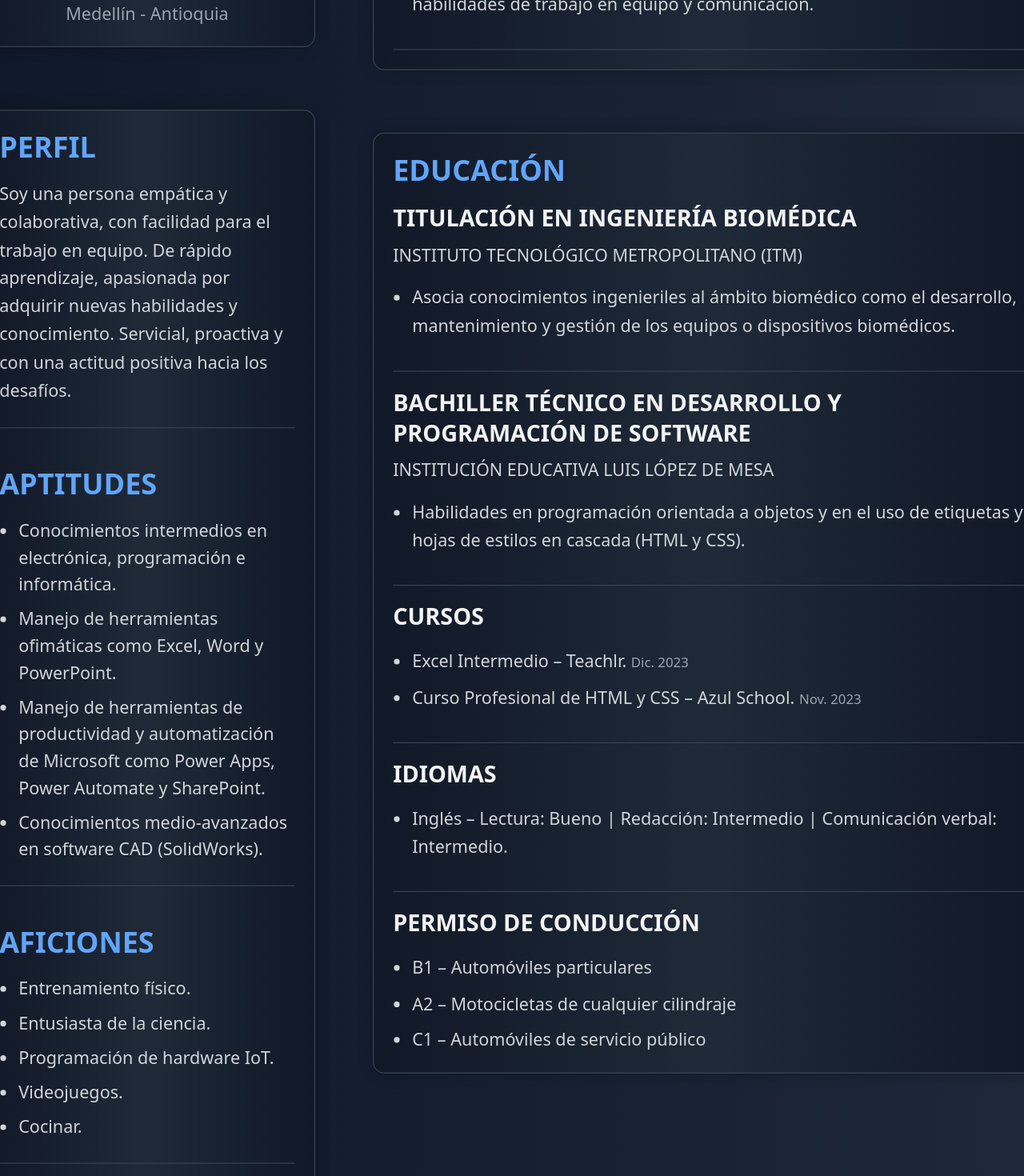
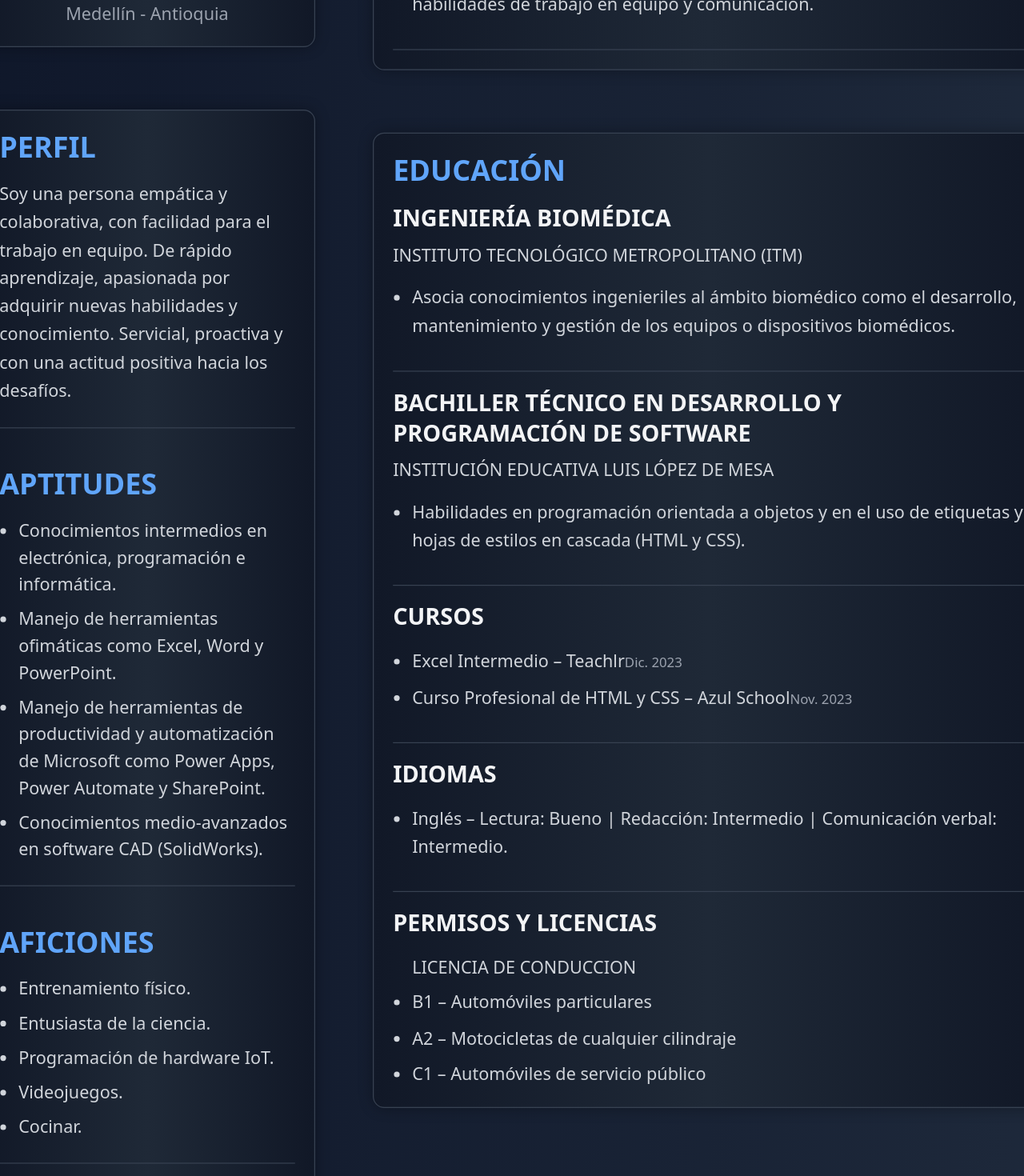
Before and after one commit to miguelangelOcampo/cv-react-Miguel-Angel-Ocampo, a React (Vite) app: page / in a window 1280 px wide. Shown: the part 823-2293 px from the top of the page at 80% size. Built offline with nearby package versions, Linux system fonts and the light colour scheme; a web font is replaced by a local one.

Commit message:
Creacion de prop de componente Estudios y modificacion pequeña a App

```diff
--- a/src/Estudios.tsx
+++ b/src/Estudios.tsx
@@ -1,4 +1,6 @@
+import{ EstudiosData } from "./data";
 export default function Estudios() {
+  const {Titulos, Cursos, Idiomas, Permisos} = EstudiosData;
     return (
         <div className="mt-10 flex flex-col items-center gap-10 bg-gradient-to-r from-gray-900 via-gray-800 to-gray-900 rounded-2xl p-8 shadow-lg shadow-black/40 max-w-3xl mx-auto border border-gray-700">
 
@@ -11,15 +13,14 @@ export default function Estudios() {
     {/* Ingeniería Biomédica */}
     <div className="flex flex-col gap-2">
       <h2 className="text-xl md:text-2xl font-semibold text-gray-100">
-        TITULACIÓN EN INGENIERÍA BIOMÉDICA
+        {Titulos.Carrera[0]}
       </h2>
       <p className="text-gray-300 text-lg">
-        INSTITUTO TECNOLÓGICO METROPOLITANO (ITM)
+        {Titulos.Institucion[0]}
       </p>
       <ul className="list-disc ml-5 space-y-2 text-gray-300 text-lg leading-relaxed mt-2">
         <li>
-          Asocia conocimientos ingenieriles al ámbito biomédico como el desarrollo,
-          mantenimiento y gestión de los equipos o dispositivos biomédicos.
+          {Titulos.Descripcion[0]}
         </li>
       </ul>
     </div>
@@ -29,15 +30,14 @@ export default function Estudios() {
     {/* Bachiller Técnico */}
     <div className="flex flex-col gap-2">
       <h2 className="text-xl md:text-2xl font-semibold text-gray-100">
-        BACHILLER TÉCNICO EN DESARROLLO Y PROGRAMACIÓN DE SOFTWARE
+        {Titulos.Carrera[1]}
       </h2>
       <p className="text-gray-300 text-lg">
-        INSTITUCIÓN EDUCATIVA LUIS LÓPEZ DE MESA
+        {Titulos.Institucion[1]}
       </p>
       <ul className="list-disc ml-5 space-y-2 text-gray-300 text-lg leading-relaxed mt-2">
         <li>
-          Habilidades en programación orientada a objetos y en el uso de etiquetas y
-          hojas de estilos en cascada (HTML y CSS).
+          {Titulos.Descripcion[1]}
         </li>
       </ul>
     </div>
@@ -50,8 +50,8 @@ export default function Estudios() {
         CURSOS
       </h2>
       <ul className="list-disc ml-5 space-y-2 text-gray-300 text-lg leading-relaxed mt-2">
-        <li>Excel Intermedio – Teachlr. <span className="text-gray-400 text-sm">Dic. 2023</span></li>
-        <li>Curso Profesional de HTML y CSS – Azul School. <span className="text-gray-400 text-sm">Nov. 2023</span></li>
+        <li>{Cursos.Titulo[0]}<span className="text-gray-400 text-sm">{Cursos.Fecha[0]}</span></li>
+        <li>{Cursos.Titulo[1]}<span className="text-gray-400 text-sm">{Cursos.Fecha[1]}</span></li>
       </ul>
     </div>
 
@@ -63,7 +63,7 @@ export default function Estudios() {
         IDIOMAS
       </h2>
       <ul className="list-disc ml-5 space-y-2 text-gray-300 text-lg leading-relaxed mt-2">
-        <li>Inglés – Lectura: Bueno | Redacción: Intermedio | Comunicación verbal: Intermedio.</li>
+        <li>{Idiomas.ingles[0]}</li>
       </ul>
     </div>
 
@@ -72,12 +72,13 @@ export default function Estudios() {
     {/* Permiso de conducción */}
     <div className="flex flex-col gap-2">
       <h2 className="text-xl md:text-2xl font-semibold text-gray-100">
-        PERMISO DE CONDUCCIÓN
+        PERMISOS Y LICENCIAS
       </h2>
       <ul className="list-disc ml-5 space-y-2 text-gray-300 text-lg leading-relaxed mt-2">
-        <li>B1 – Automóviles particulares</li>
-        <li>A2 – Motocicletas de cualquier cilindraje</li>
-        <li>C1 – Automóviles de servicio público</li>
+        <li className="text-gray-300 text-lg list-none">{Permisos.Licencia[0]}</li>
+        <li>{Permisos.Tipo[0]}</li>
+        <li>{Permisos.Tipo[1]}</li>
+        <li>{Permisos.Tipo[2]}</li>
       </ul>
     </div>
   </section>
--- a/src/data.tsx
+++ b/src/data.tsx
@@ -1,8 +1,10 @@
+import Estudios from "./Estudios"
+
 export const CabeceraData = {
     Nombre: "MIGUEL ANGEL OCAMPO MUÑOZ",
-    Celular :"+57 322 506 6946",
+    Celular: "+57 322 506 6946",
     Email: "miguelangelocampo713@gmail.com",
-    Ubicacion : "Medellín - Antioquia"
+    Ubicacion: "Medellín - Antioquia"
 }
 
 export const PerfilData = {
@@ -45,3 +47,37 @@ export const ExperienciaData = {
         ]
     }
 }
+export const EstudiosData = {
+    Titulos: {
+        Carrera: ["INGENIERÍA BIOMÉDICA",
+            "BACHILLER TÉCNICO EN DESARROLLO Y PROGRAMACIÓN DE SOFTWARE"
+        ],
+        Institucion: ["INSTITUTO TECNOLÓGICO METROPOLITANO (ITM)",
+            "INSTITUCIÓN EDUCATIVA LUIS LÓPEZ DE MESA"
+        ],
+        Descripcion: [
+            "Asocia conocimientos ingenieriles al ámbito biomédico como el desarrollo, mantenimiento y gestión de los equipos o dispositivos biomédicos.",
+            "Habilidades en programación orientada a objetos y en el uso de etiquetas y hojas de estilos en cascada (HTML y CSS)."
+        ]
+    },
+    Cursos:{
+        Titulo:["Excel Intermedio – Teachlr",
+        "Curso Profesional de HTML y CSS – Azul School"
+    ],
+        Fecha:["Dic. 2023",
+        "Nov. 2023"
+    ]
+    } ,
+    Idiomas: {
+        ingles: ["Inglés – Lectura: Bueno | Redacción: Intermedio | Comunicación verbal: Intermedio."]
+    },
+    Permisos: {
+        Licencia: ["LICENCIA DE CONDUCCION"],
+        Tipo: ["B1 – Automóviles particulares",
+            "A2 – Motocicletas de cualquier cilindraje",
+            "C1 – Automóviles de servicio público"
+        ]
+    }
+
+
+}
```
Also changed, not shown: src/App.tsx (indentation only).
